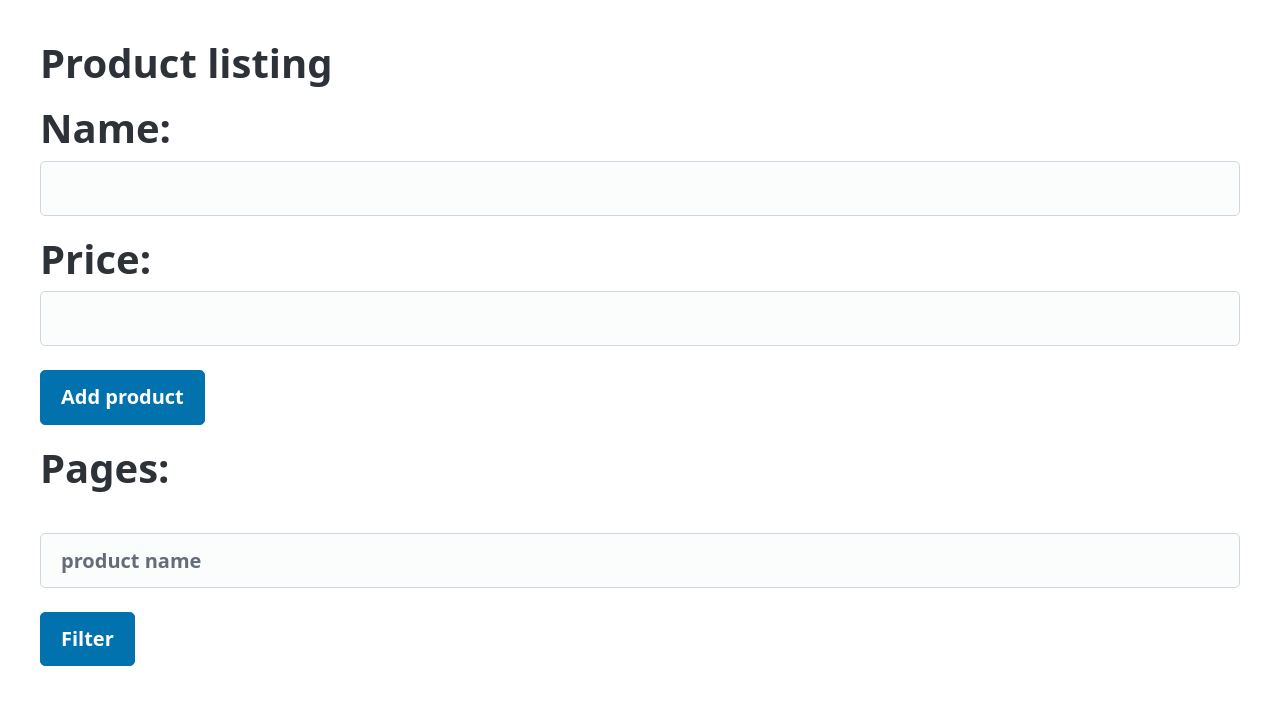
After one commit to ksamuel/django_training_20241112, a Django app: page /products/ in a window 1280 px wide. The commit adds this page. Shown: the top 705 px of the page. Run offline with Django 5.2, Linux system fonts and the light colour scheme; data that the repository does not hold is empty.

Commit message:
feat: full product page

```diff
--- a/projet_toto_le_retour/toto/settings.py
+++ b/projet_toto_le_retour/toto/settings.py
@@ -30,7 +30,6 @@ INSTALLED_APPS = [
     "django.contrib.messages",
     "django.contrib.staticfiles",
     "website",
-    "django_extensions",
 ]
 
 MIDDLEWARE = [
@@ -105,6 +104,7 @@ STATIC_URL = "static/"
 
 DEFAULT_AUTO_FIELD = "django.db.models.BigAutoField"
 
+# We use django admin login form
 LOGIN_URL = "/admin/login/"
 LOGOUT_URL = "/admin/logout/"
 LOGIN_REDIRECT_URL = "/"
--- a/projet_toto_le_retour/toto/urls.py
+++ b/projet_toto_le_retour/toto/urls.py
@@ -17,7 +17,13 @@ Including another URLconf
 
 from django.contrib import admin
 from django.urls import path
-from website.views import addition, hello, home, palindrom_with_django_form
+from website.views import (
+    addition,
+    hello,
+    home,
+    palindrom_with_django_form,
+    product_listing,
+)
 
 # Python routing
 urlpatterns = [
@@ -34,5 +40,6 @@ urlpatterns = [
     path("addition/", addition, name="addition"),
     # path("palindrom/", palindrom, name="palindrom"),
     path("palindrom/", palindrom_with_django_form, name="palindrom"),
+    path("products/", product_listing, name="products"),
     path("", home, name="home"),
 ]
--- a/projet_toto_le_retour/website/forms.py
+++ b/projet_toto_le_retour/website/forms.py
@@ -12,3 +12,8 @@ class PalindromForm(forms.Form):
             cleaned_data["word"] = cleaned_data["word"].upper()
 
         return cleaned_data
+
+
+class ProductForm(forms.Form):
+    name = forms.CharField(max_length=300, required=True)
+    price = forms.FloatField(min_value=0)
--- a/projet_toto_le_retour/website/static/css/style.css
+++ b/projet_toto_le_retour/website/static/css/style.css
@@ -1,3 +1,7 @@
 body {
     padding: 2rem;
 }
+
+nav li.current_page {
+    background-color: aliceblue;
+}
--- a/projet_toto_le_retour/website/templates/website/_menu.html
+++ b/projet_toto_le_retour/website/templates/website/_menu.html
@@ -12,5 +12,8 @@
         <li>
             <a href="{% url 'palindrom' %}">Palindrome</a>
         </li>
+        <li>
+            <a href="{% url 'products' %}">Product listing</a>
+        </li>
     </ul>
 </nav>
--- /dev/null
+++ b/projet_toto_le_retour/website/templates/website/product_listing.html
@@ -0,0 +1,40 @@
+
+{% extends "website/base.html" %}
+
+{% block "title" %}Product listing{% endblock "title" %}
+
+{% block "content" %}
+
+<h1>Product listing<h1>
+
+<form target="." method="post">
+    {{ form }}
+    <p><button>Add product</button></p>
+    {% csrf_token %}
+</form>
+
+<ul>
+    {% for prod in products %}
+    <li><strong>{{ prod.name }}</strong>: {{ prod.price }}</li>
+    {% endfor %}
+</ul>
+
+<p>
+    Pages:
+<nav>
+    <ul>
+        {% for page in all_pages %}
+        <li  <a {% if current_page == page %}class="current_page"{% endif %}>
+            <a href=".?page={{page}}&filter={{page_filter}}">{{page}}</a>
+        </li>
+        {% endfor %}
+    </ul>
+</nav>
+</p>
+
+<form target="." method="get">
+    <p><input value="{{ product_filter }}" name="filter" type="text" placeholder="product name" />
+    <button>Filter</button></p>
+</form>
+
+{% endblock "content" %}
--- a/projet_toto_le_retour/website/views.py
+++ b/projet_toto_le_retour/website/views.py
@@ -4,12 +4,13 @@ import datetime as dt
 import random
 
 from django.contrib.auth.decorators import login_required, user_passes_test
-from django.shortcuts import render
+from django.shortcuts import redirect, render
 
-from website.forms import PalindromForm
+from website.forms import PalindromForm, ProductForm
+from website.models import Product
 
 
-def has_cool_username(user):
+def has_cool_username(user):  # must return True/False
     return user.username in ["kevin", "nolan"]
 
 
@@ -47,8 +48,8 @@ def hello(
     return response
 
 
-@login_required
-@user_passes_test(has_cool_username)
+@login_required  # decorator to check if user is logged in or redirect to login
+@user_passes_test(has_cool_username)  # check if user matches a condition
 def addition(request):
     try:
         a = int(request.GET["a"])  # get data from querystring
@@ -87,3 +88,43 @@ def palindrom_with_django_form(request):
         "website/palindrom_with_django_form.html",
         {"is_palindrom": is_palindrom, "form": form},
     )
+
+
+PAGINATION = 10
+
+
+def product_listing(request):
+    form = ProductForm(request.POST or None)
+    if form.is_valid():
+        p = Product.objects.create(
+            name=form.cleaned_data["name"], price=form.cleaned_data["price"]
+        )
+        return redirect("products")
+
+    products = Product.objects.all()
+
+    product_filter = request.GET.get("filter", "")
+    if product_filter:
+        products = products.filter(name__icontains=product_filter)
+
+    try:
+        current_page = int(request.GET.get("page", 1))
+    except (ValueError, TypeError):
+        current_page = 1
+
+    all_pages = range(1, int(products.count() / PAGINATION) + 1)
+    product_start = (current_page - 1) * PAGINATION
+    product_stop = product_start + PAGINATION
+    products = products[product_start:product_stop]
+
+    return render(
+        request,
+        "website/product_listing.html",
+        {
+            "all_pages": all_pages,
+            "current_page": current_page,
+            "product_filter": product_filter,
+            "products": products,
+            "form": form,
+        },
+    )
```
Also changed, not shown: note.md (+25 -0 lines).
